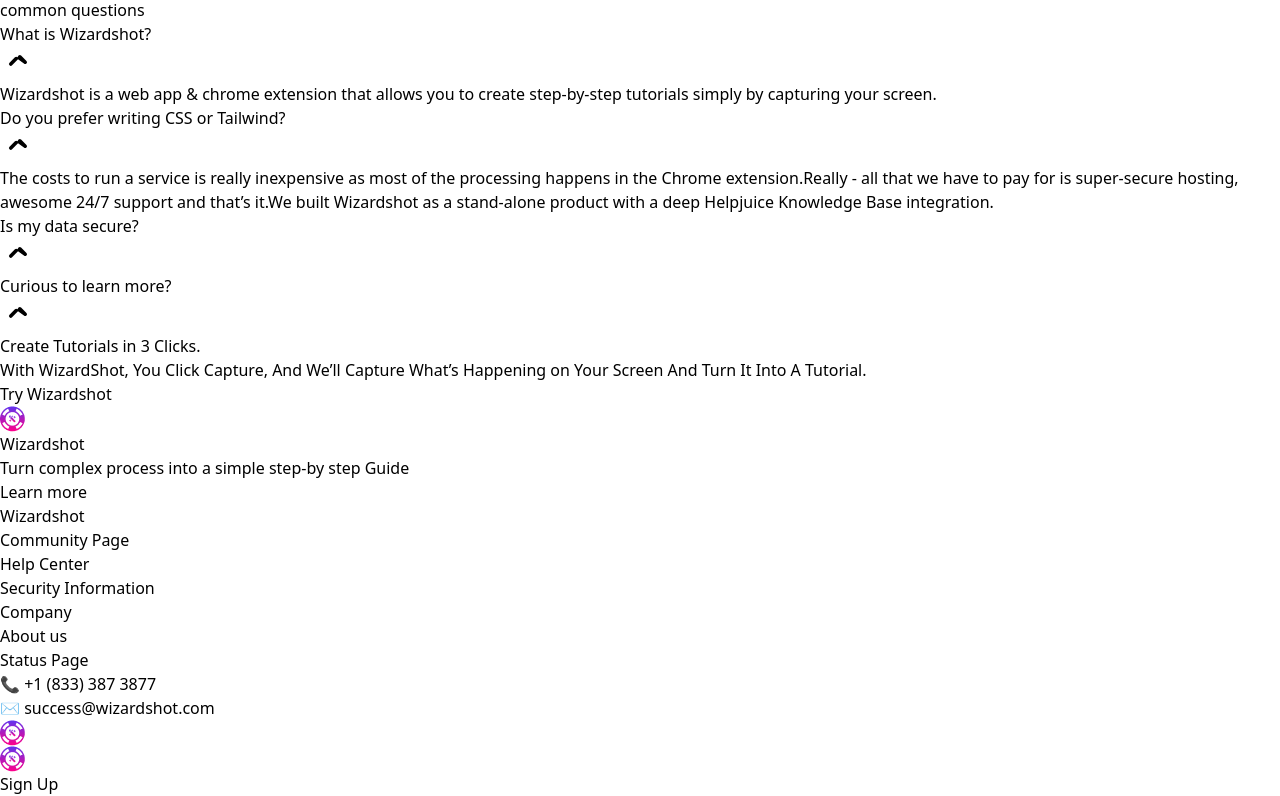
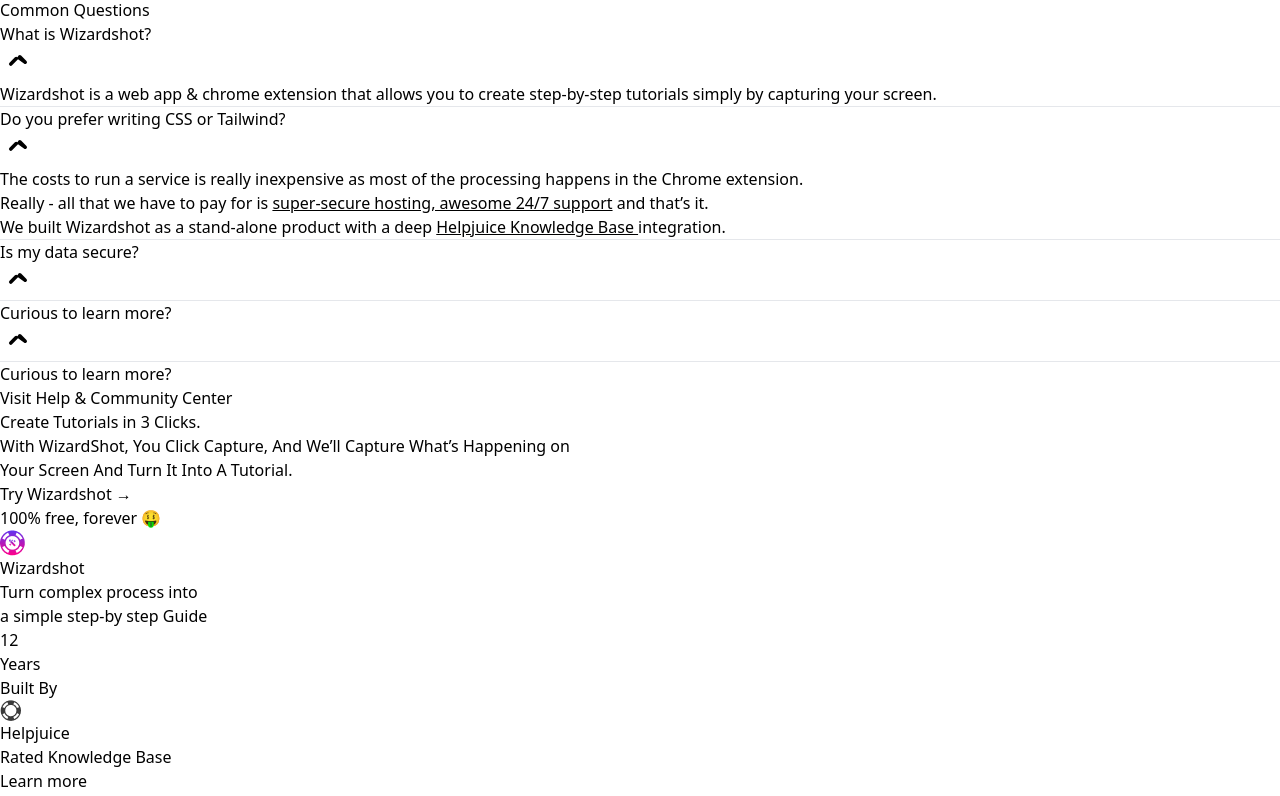
Before and after one commit to MICHAELKITH/Test, a React (Vite) app in the folder wizard/: page / in a window 1280 px wide. Shown: the part 3711-4507 px from the top of the page. Built offline with nearby package versions, Linux system fonts and the light colour scheme.

Commit message:
Add footer changes

```diff
--- a/wizard/src/assets/components/About.jsx
+++ b/wizard/src/assets/components/About.jsx
@@ -28,7 +28,7 @@
             Powerful
           </h1>
           <p className="font-jakarta-sans text-base flex flex-col ">
-            Editor <span className="font-normal">& Integrations</span>
+            Editor & <span className="font-normal"> Integrations</span>
           </p>
         </div>
       </div>
--- a/wizard/src/assets/components/Accordion.jsx
+++ b/wizard/src/assets/components/Accordion.jsx
@@ -1,6 +1,6 @@
 import React, { useState } from "react";
 
-import { ChevronUpIcon, XMarkIcon } from "@heroicons/react/24/solid";
+
 
 const Accordion = ({ title, answer }) => {
   const [accordionOpen, setAccordionOpen] = useState(false);
@@ -11,7 +11,7 @@
         onClick={() => setAccordionOpen(!accordionOpen)}
         className="flex justify-between w-full btn"
       >
-        <span>{title}</span>
+        <span className="font-semibold">{title}</span>
         {/* {accordionOpen ? <span>-</span> : <span>+</span>} */}
         <svg
   className={`fill-black shrink-0 ml-8 transition-transform ${
@@ -38,6 +38,7 @@
         }`}
       >
         <div className="overflow-hidden">{answer}</div>
+        <hr className="font-normal py-2" />
       </div>
     </div>
   );
--- a/wizard/src/assets/components/FAQ.jsx
+++ b/wizard/src/assets/components/FAQ.jsx
@@ -6,34 +6,53 @@
   const faqs = [
     {
       title: "What is Wizardshot?",
-      answer: "Wizardshot is a web app & chrome extension that allows you to create step-by-step tutorials simply by capturing your screen."
+      answer:
+        "Wizardshot is a web app & chrome extension that allows you to create step-by-step tutorials simply by capturing your screen.",
     },
     {
       title: "Do you prefer writing CSS or Tailwind?",
       answer: [
         "The costs to run a service is really inexpensive as most of the processing happens in the Chrome extension.",
-        "Really - all that we have to pay for is super-secure hosting, awesome 24/7 support and that’s it.",
-        "We built Wizardshot as a stand-alone product with a deep Helpjuice Knowledge Base integration."
-      ]
+        "Really - all that we have to pay for is <u> super-secure hosting, awesome 24/7 support</u> and that’s it.",
+        "We built Wizardshot as a stand-alone product with a deep <u>Helpjuice Knowledge Base </u> integration.",
+      ].map((answer, index) => (
+        <p
+          key={index}
+          className={`text-base leading-6 ${
+            index > 1 ? "mt-2 font-semibold" : ""
+          }`}
+        >
+          <span dangerouslySetInnerHTML={{ __html: answer }} />
+          <br />
+        </p>
+      )),
     },
+
     {
       title: "Is my data secure?",
     },
 
     {
-        title: "Curious to learn more? ",
-      }
+      title: "Curious to learn more? ",
+    },
   ];
 
   return (
-    <div className="p-4 rounded-lg mx-auto my-auto min-w-64">
-
-        <h1>
-        common questions
+    <div className="flex justify-center items-center md:flex-col pt-6">
+      <div className="p-4 rounded-lg md:w-1/2 bg-gray-100">
+        <h1 className="text-2xl font-semibold text-center mb-4">
+          Common Questions
         </h1>
-      {faqs.map((faq, index) => (
-        <Accordion key={index} title={faq.title} answer={faq.answer} />
-      ))}
+        {faqs.map((faq, index) => (
+          <Accordion key={index} title={faq.title} answer={faq.answer} />
+        ))}
+      </div>
+      <div className="mt-8 flex flex-col md:flex-row justify-center items-center gap-4 w-full md:w-auto mb-4">
+        <p className="text-center md:text-left">Curious to learn more? </p>
+        <button className="mt-2 md:mt-0 bg-black hover:bg-gray-600 text-white font-semibold py-2 px-4 rounded">
+          Visit Help & Community Center
+        </button>
+      </div>
     </div>
   );
 };
--- a/wizard/src/assets/components/Footer.jsx
+++ b/wizard/src/assets/components/Footer.jsx
@@ -1,26 +1,49 @@
 import React from "react";
 import Group from "/images/Group.png";
+import vect from "/images/Vector (1).png";
+
+import ICON from "/images/Vector.png";
+import ICON2 from "/images/ic_baseline-tiktok.png";
 
 const Footer = () => {
   return (
-    <div className="md:p-4 m-10 flex flex-col md:flex-row md:gap-10 md:w-full place-content-center  ">
-      <div className="flex flex-col">
-        <div className="flex gap-2">
-          <img src={Group} alt="" />
-          <p className="font-bold">Wizardshot</p>
+    <div className="md:flex md:flex-col">
+      <div className="md:p-4 m-10 flex flex-col md:flex-row md:gap-10 md:place-content-center ">
+        <div className="flex flex-col  md:w-auto">
+          <div className="md:-ml-8 ">
+            <div className="flex gap-2 ">
+              <img src={Group} alt="" className="md:w-12 md:h-12" />
+              <p className="font-bold text-xl">Wizardshot</p>
             </div>
             <div className="mb-3 mt-3 leading-6 text-lg">
-          <p className="font-normal ">Turn complex process into a simple step-by step Guide</p>
+              <p className="font-normal text-sm">
+                Turn complex process into <br />a simple step-by step Guide
+              </p>
             </div>
-        <div className="border-8 border-solid border-black p-4 w-48 h-48">
+
+            <div className="w-48 h-48">
               <div className="flex">
-            <div className="border border-solid  border-black p-4 w-28 h-28 m-0"></div>
-            <div className="border border-solid  border-black p-4 w-48 h-28"></div>
+                <div className="border-2 border-solid  border-black p-4 w-28 h-28 m-0 text-[#3A3A3A]">
+                  <p className=" font-extrabold text-4xl">12</p>
+                  <p className="uppercase text-xl font-semibold">Years</p>
                 </div>
-          <div className="border border-solid  border-black p-4 w-38 h-8"></div>
+                <div className="border-2 border-solid px-2 border-black  w-28 h-28 items-center text-[#3A3A3A] uppercase font-bold text-sm md:gap-3">
+                  <p className="mt-6 ">Built By</p>
+
+                  <img src={vect} alt="" className="px-4" />
+
+                  <p>Helpjuice</p>
                 </div>
               </div>
-      <div className="flex flex-col">
+              <div className="border-2 border-solid  border-black  h-13  text-[#3A3A3A]">
+                <p className="-mt-1 text-sm font-bold leading-tight text-start px-2">
+                  Rated Knowledge Base{" "}
+                </p>
+              </div>
+            </div>
+          </div>
+        </div>
+        <div className="flex flex-col md:w-48">
           <div className="flex gap-2 ">
             <p className="font-bold">Learn more</p>
           </div>
@@ -31,34 +54,48 @@
             <li>Security Information</li>
           </ul>
         </div>
-      <div className="flex flex-col">
+        <div className="flex flex-col md:w-48">
           <div className="flex gap-2 ">
             <p className="font-bold">Company</p>
           </div>
           <ul className="gap-2 mt-2 font-normal">
             <li>About us</li>
-            <li>Status  Page </li>
+            <li>Status Page </li>
           </ul>
         </div>
 
-      <div className="flex flex-col">
-        <div className="flex gap-3 ">
-          <p className="font-bold gap-2">📞 +1 (833) 387 3877 <br /> ✉️ success@wizardshot.com</p>
+        <div className="flex flex-col ">
+          <div className="flex gap-5 ">
+            <p className="font-normal gap-5">
+              📞 +1 (833) 387 3877 <p>
+              <br /> ✉️ success@wizardshot.com{" "}
+                </p>
+            </p>
           </div>
-        <div className="flex gap-3 mx-5 mb-3 mt-3">
-            <img src={Group} alt="" />
-            <img src={Group} alt="" />
+          <div className="flex gap-3 mx-10 mb-3 mt-3">
+            <img src={ICON} alt="" />
+            <img src={ICON2} alt="" />
           </div>
 
-        <div className="flex gap-3 font-bold text-gray-600 text-xl">
+          <div className="flex gap-8 font-bold text-gray-600 text-xl">
             <p>Sign Up</p>
             <p>Log in</p>
           </div>
         </div>
 
-      {/* <p>© 2024 Wizardshot – All rights reserved.</p> */}
+
+      </div>
+
+      <div>
+          <p className="mt-auto text-center w-full">
+            © 2024 Wizardshot – All rights reserved.
+          </p>
+        </div>
     </div>
   );
 };
 
 export default Footer;
+{
+  /*  */
+}
--- a/wizard/src/assets/components/More.jsx
+++ b/wizard/src/assets/components/More.jsx
@@ -1,22 +1,26 @@
-import React from 'react'
+import React from "react";
 
 const More = () => {
   return (
-    <div className='bg-gradient-to-r from-black to-purple-100 text-white '>
-      <div >
-        <h1>
-        Create Tutorials in 3 Clicks.
-        </h1>
-        <p>
-        With WizardShot, You Click Capture, And We’ll Capture What’s Happening on Your Screen And Turn It Into A Tutorial.
-        </p>
+    <div className="flex justify-center items-center w-full relative">
+
+      <div className="px-10 md:ml-10 bg-gradient-to-r from-gray-900 via-amber-700 to-slate-900 text-white rounded-lg md:w-3/4 gap-80 md:flex w-full">
+
+        <div className="md:py-8 text-white gap-4 py-2 md:px-8">
+          <h1 className="text-2xl ">Create Tutorials in 3 Clicks.</h1>
+          <p className="">
+            With WizardShot, You Click Capture, And We’ll Capture What’s
+            Happening on <br /> Your Screen And Turn It Into A Tutorial.
+          </p>
+        </div>
+
+        <div className="mt-10 right-0 mb-12 mr-7 font-medium text-xl md:px-12 md:ml-14">
+          <button className="border-b-2 border-white ">Try Wizardshot →</button>
+        </div>
       </div>
+      <p className="absolute md:-top-10 md:right-14 -mt-6 md:mr-14 top-0 right-2  mr-2">100% free, forever 🤑</p>
+    </div>
+  );
+};
 
-      <button className=''>
-      Try Wizardshot
-      </button>
-    </div>
-  )
-}
-
-export default More
+export default More;
```
Also changed, not shown: wizard/public/images/Vector (1).png (added). Lines whose indentation alone changed are shown as unchanged.
